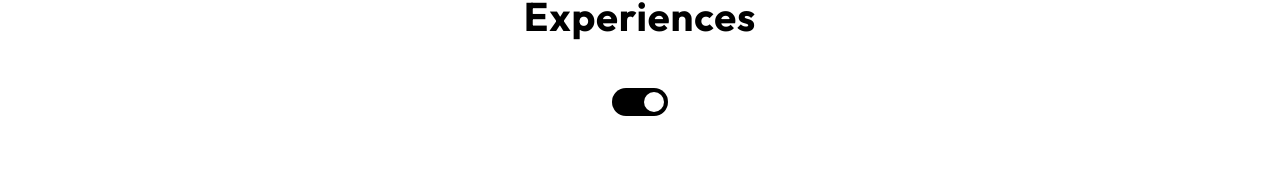
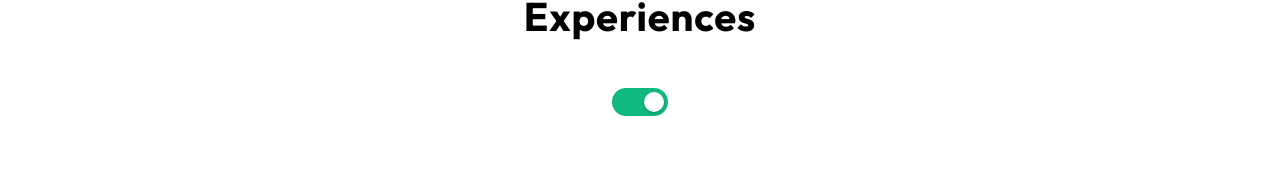
Before and after one commit to austinliu05/my-web-portfolio, a React (Create React App) app: page / in a window 1280 px wide. Shown: the part 3258-3436 px from the top of the page. Built offline with nearby package versions, Linux system fonts and the light colour scheme.

Commit message:
Toggle colors

```diff
--- a/src/components/ToggleSwitch.tsx
+++ b/src/components/ToggleSwitch.tsx
@@ -7,23 +7,32 @@ interface ToggleSwitchProps {
     onToggle: () => void;
 }
 
-// springy bounce
+// springy bounce for the thumb
 const bounce = { type: 'spring', stiffness: 700, damping: 30 };
 
 export default function ToggleSwitch({ isOn, onToggle }: ToggleSwitchProps) {
-    // track width (56) - 2*padding (8) - thumb width (20) = 28px travel
+    // 56px total width − 2×8px padding − 20px thumb = 28px travel
     const travel = 56 - 8 - 20;
 
     return (
         <div className="toggle-switch-container">
-            <div className="toggle-switch" onClick={onToggle}>
+            {/* track is now motion.div so we can animate its bg */}
+            <motion.div
+                className="toggle-switch"
+                onClick={onToggle}
+                initial={false}
+                animate={{
+                    backgroundColor: isOn ? '#10B981' /* green when on */ : '#000000' /* gray when off */
+                }}
+                transition={{ duration: 0.2 }}
+            >
                 <motion.div
                     className="toggle-switch__thumb"
                     initial={false}
                     animate={{ x: isOn ? travel : 0 }}
                     transition={bounce}
                 />
-            </div>
+            </motion.div>
         </div>
     );
 }
```
